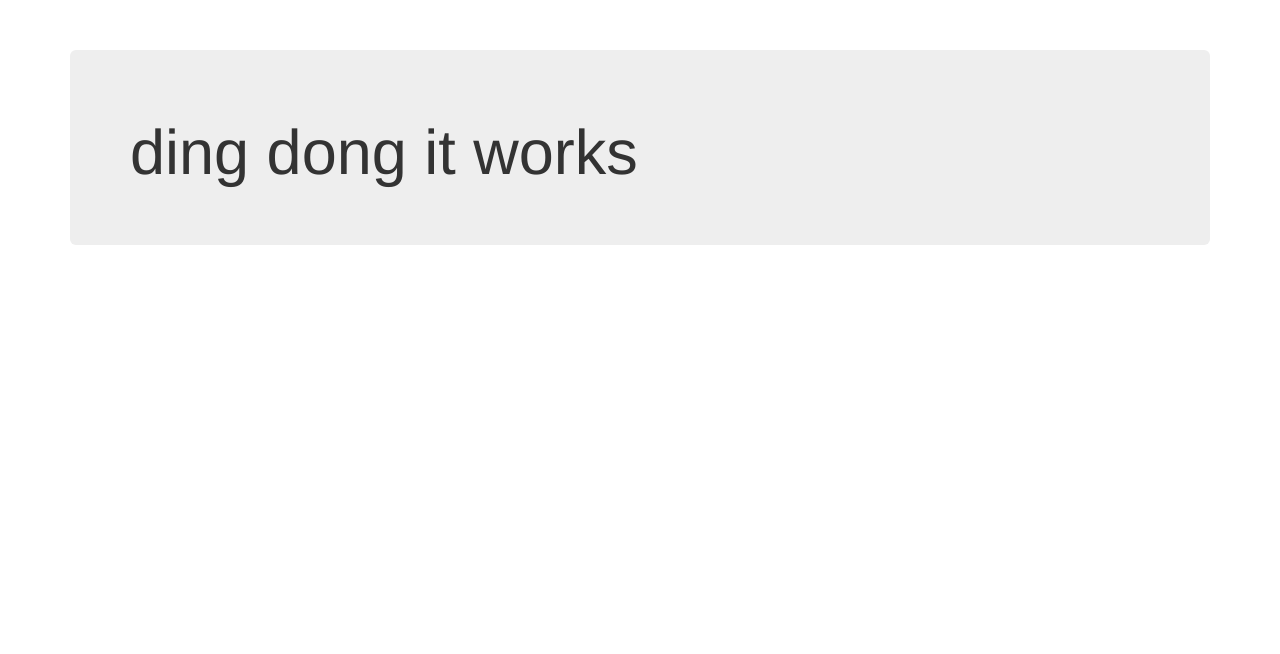
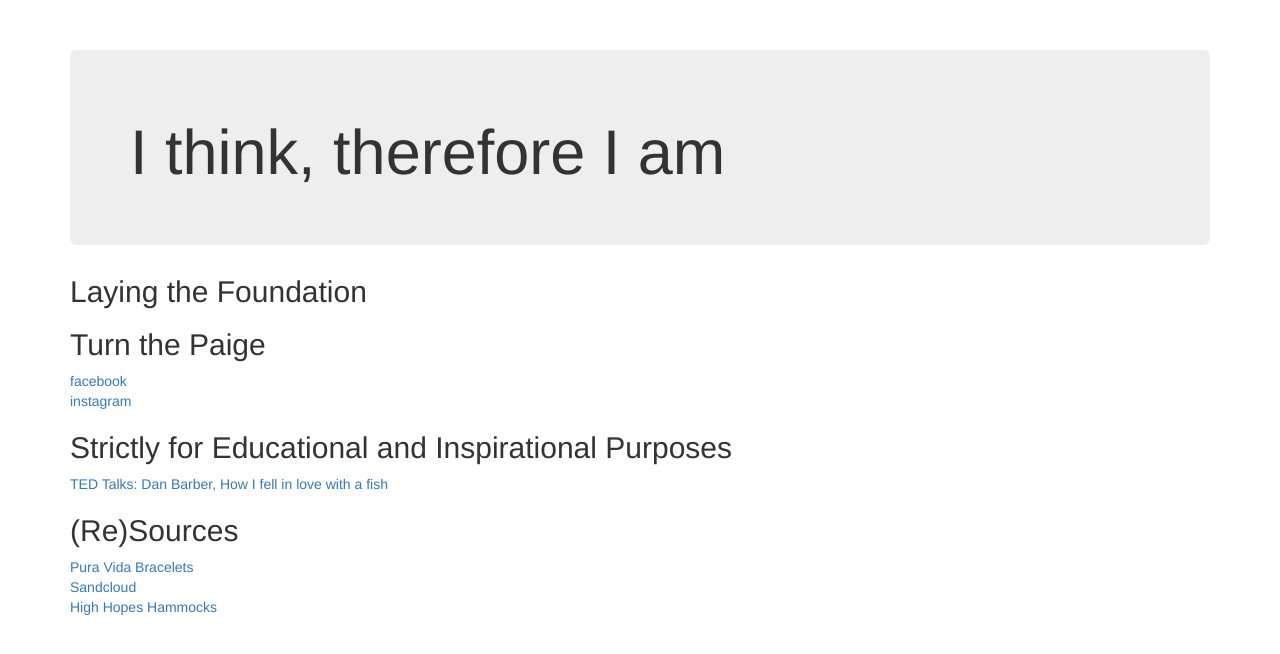
Before and after one commit to paigeswiney/paigeswiney.com, a website: page index.html in a window 1280 px wide. Drawn offline with nearby package versions, Linux system fonts and the light colour scheme.

Commit message:
Probowl Bar time

```diff
--- a/index.html
+++ b/index.html
@@ -2,7 +2,7 @@
 <html lang="en">
 <head>
     <meta charset="UTF-8">
-    <title>Sample Site</title>
+    <title>Paige Swiney</title>
 
     <link rel="stylesheet" href="//maxcdn.bootstrapcdn.com/bootstrap/3.3.1/css/bootstrap.min.css">
     <style>
@@ -13,9 +13,18 @@
 
     <div class="container">
         <div class="jumbotron">
-            <h1>ding dong it works</h1>
+            <h1>I think, therefore I am</h1>
         </div>
+        <h2>Laying the Foundation</h2>
+        <h2>Turn the Paige</h3>
+            <a href="https://www.facebook.com/paige.ryan620" target="_blank">facebook</a><br>
+            <a href="https://www.instagram.com/turnthepaige_06/" target="_blank">instagram</a>
+        <h2>Strictly for Educational and Inspirational Purposes</h4>
+            <a href="https://www.ted.com/talks/dan_barber_how_i_fell_in_love_with_a_fish" target="_blank">TED Talks: Dan Barber, How I fell in love with a fish</a><br>
+        <h2>(Re)Sources</h5>
+            <a href="https://www.puravidabracelets.com/" target="_blank">Pura Vida Bracelets</a><br>
+            <a href="https://www.sandcloud.com/" target="_blank">Sandcloud</a><br>
+            <a href="https://highhopeshammock.com/" target="_blank">High Hopes Hammocks</a><br>
     </div>
-
 </body>
 </html>
```
